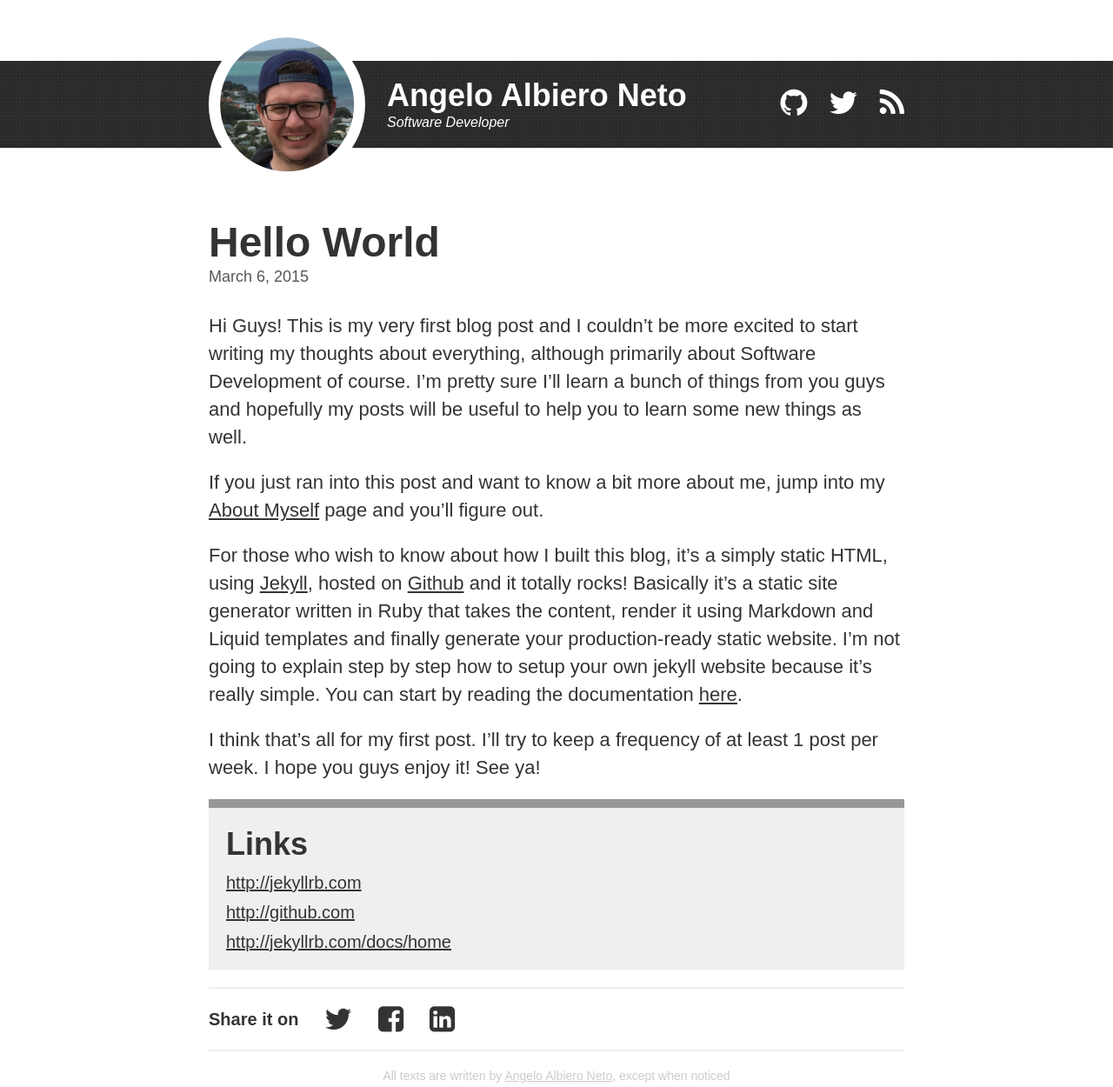
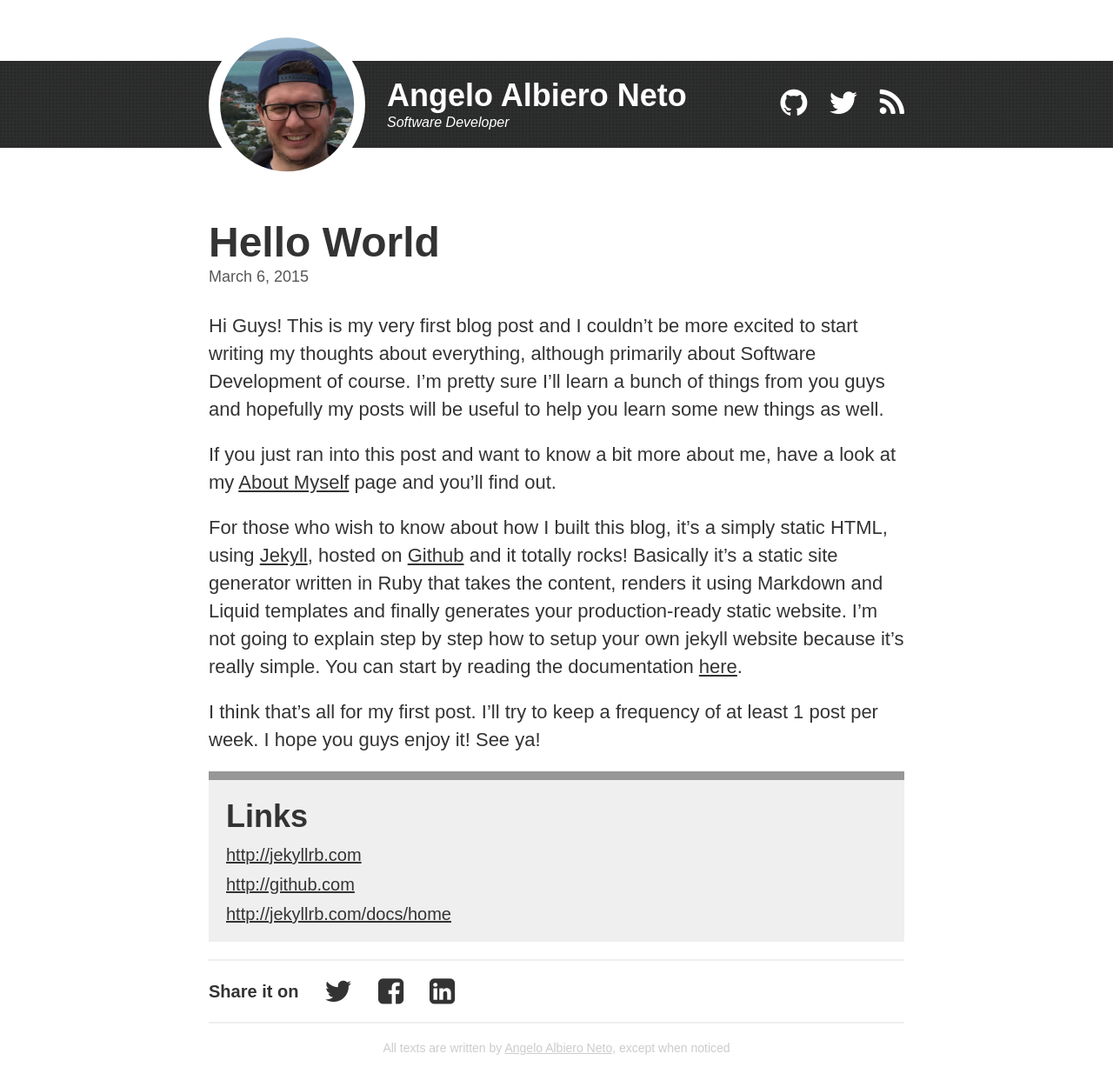
Before and after one commit to albiere/albiere.github.com, a Jekyll site: the page built from _posts/2015-03-06-hello-world.markdown, in a window 1280 px wide. Shown: the whole page at 87% size. Built offline with Jekyll 4.4.1, drawn with Linux system fonts in a browser that asks for light colours; nearby versions of some CDN libraries; comment, search, counter and statistics services are not loaded; after the commit the page ends 1218 px from its top, so only the background shows below that.

Commit message:
Improve texts

```diff
--- a/_posts/2015-03-06-hello-world.markdown
+++ b/_posts/2015-03-06-hello-world.markdown
@@ -7,10 +7,10 @@
 
 ---
 
-Hi Guys! This is my very first blog post and I couldn’t be more excited to start writing my thoughts about everything, although primarily about Software Development of course. I’m pretty sure I’ll learn a bunch of things from you guys and hopefully my posts will be useful to help you to learn some new things as well.
+Hi Guys! This is my very first blog post and I couldn’t be more excited to start writing my thoughts about everything, although primarily about Software Development of course. I’m pretty sure I’ll learn a bunch of things from you guys and hopefully my posts will be useful to help you learn some new things as well.
 
-If you just ran into this post and want to know a bit more about me, jump into my <a href="/about">About Myself</a> page and you’ll figure out.
+If you just ran into this post and want to know a bit more about me, have a look at my <a href="/about">About Myself</a> page and you’ll find out.
 
-For those who wish to know about how I built this blog, it’s a simply static HTML, using <a href="http://jekyllrb.com" target="_blank">Jekyll</a>, hosted on <a href="http://github.com" target="_blank">Github</a> and it totally rocks! Basically it’s a static site generator written in Ruby that takes the content, render it using Markdown and Liquid templates and finally generate your production-ready static website. I’m not going to explain step by step how to setup your own jekyll website because it’s really simple. You can start by reading the documentation <a href="http://jekyllrb.com/docs/home" target="_blank">here</a>.
+For those who wish to know about how I built this blog, it’s a simply static HTML, using <a href="http://jekyllrb.com" target="_blank">Jekyll</a>, hosted on <a href="http://github.com" target="_blank">Github</a> and it totally rocks! Basically it’s a static site generator written in Ruby that takes the content, renders it using Markdown and Liquid templates and finally generates your production-ready static website. I’m not going to explain step by step how to setup your own jekyll website because it’s really simple. You can start by reading the documentation <a href="http://jekyllrb.com/docs/home" target="_blank">here</a>.
 
 I think that’s all for my first post. I’ll try to keep a frequency of at least 1 post per week. I hope you guys enjoy it! See ya!
```
Also changed, not shown: about.md (+1 -1 lines).
